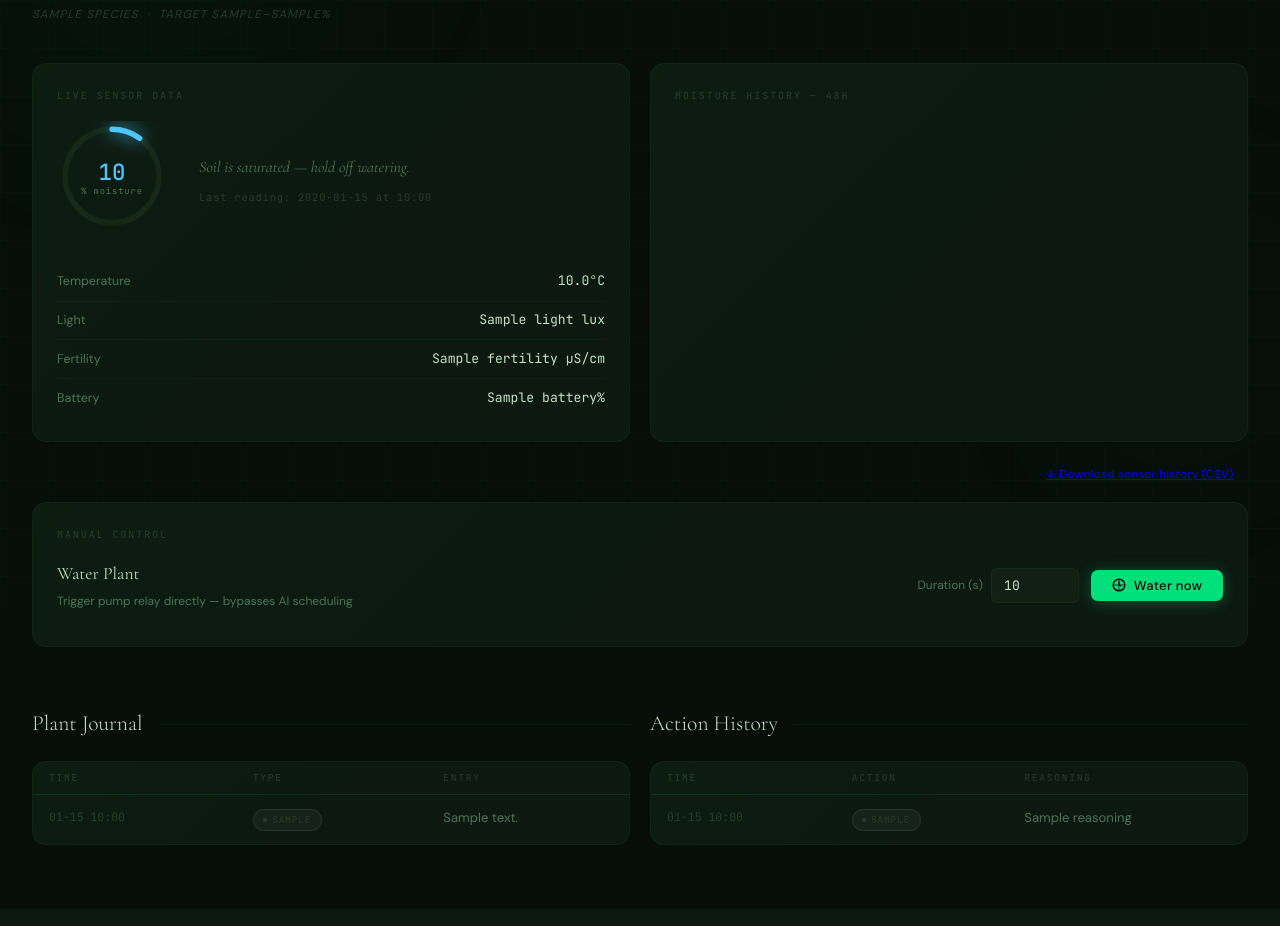
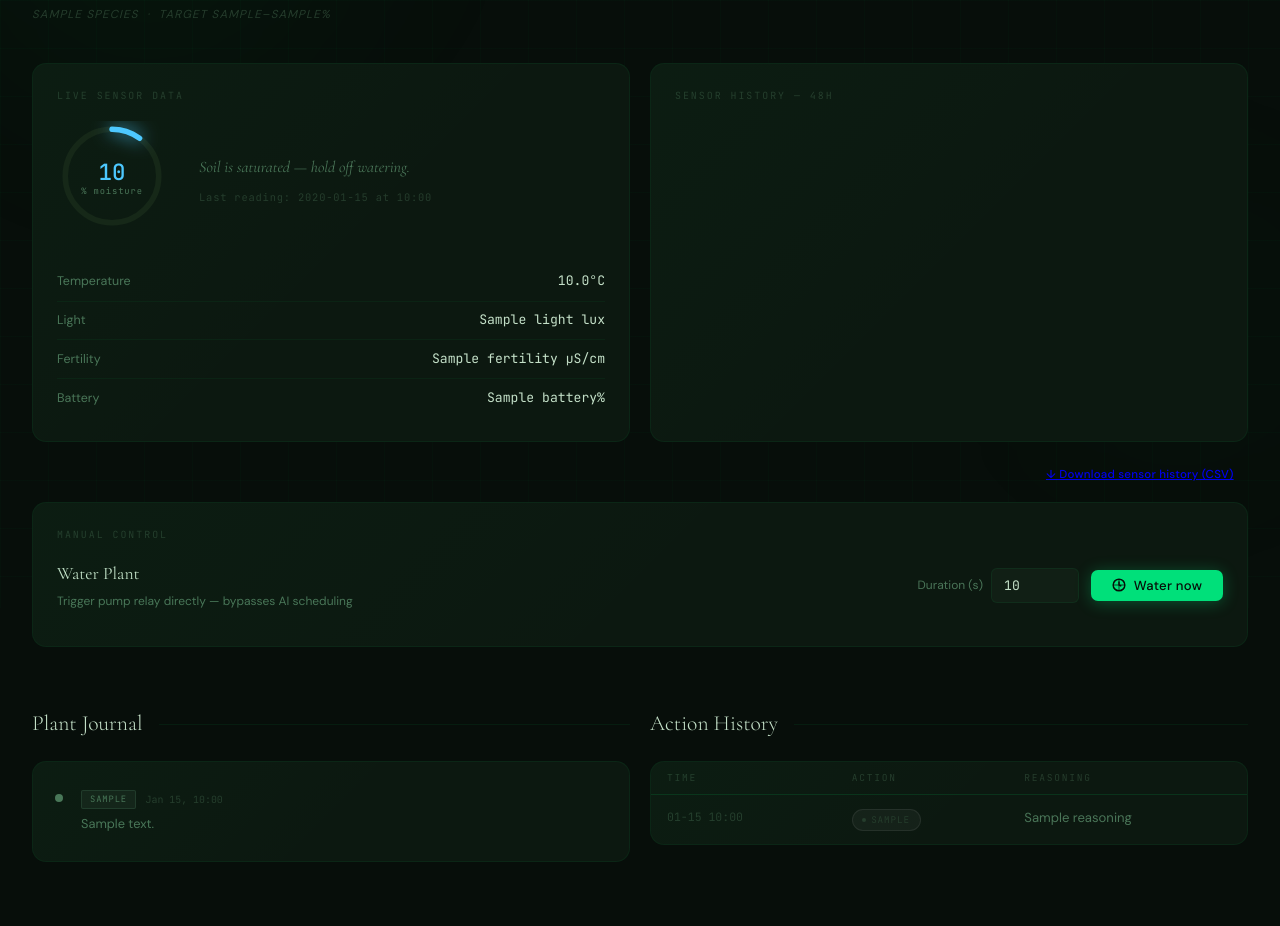
Before and after one commit to srihariwrites-droid/flora-autonomous-garden, a Python web app: template src/flora/dashboard/templates/plant.html in a window 1280 px wide. Shown: the part 192-1118 px from the top of the page. Before the commit the page ends 1037 px from the top, so only its background shows below. Run offline with Jinja, Linux system fonts and the light colour scheme; the template is opened without the code that fills it: most values are stand-ins (such as "Sample title", 1, 10 or a date in 2020); a map, chart or similar area stays blank; some libraries are stand-ins or nearby versions.

Commit message:
Dashboard: enhance plant detail page with timeline journal and empty states (#18) (#23)
- Convert Plant Journal from a table to a vertical timeline with colour-coded
  dot indicators (observation=blue, action=green, alert=red, note=grey/accent)
- Show 'No journal entries yet' placeholder when journal is empty
- Add 'No data yet' graceful empty state for the 48h sensor chart
- Fix chart container height to exactly 200px (was 220px)
- Rename chart card label to 'Sensor History — 48h'

Co-authored-by: Loom Builder <user@loom-engine.local>
Co-authored-by: Claude Sonnet 4.6 <noreply@anthropic.com>

```diff
--- a/src/flora/dashboard/templates/plant.html
+++ b/src/flora/dashboard/templates/plant.html
@@ -86,10 +86,11 @@
 
     <!-- Chart Card -->
     <div class="card fade-up-3">
-        <div class="card-label">Moisture History — 48h</div>
-        <div style="position: relative; height: 220px;">
+        <div class="card-label">Sensor History — 48h</div>
+        <div style="position: relative; height: 200px;">
             <canvas id="moistureChart"></canvas>
         </div>
+        <div id="chart-empty" style="display:none; font-size:0.75rem; color:var(--text-dim); padding:2rem 0; text-align:center;">No data yet</div>
     </div>
 
 </div>
@@ -133,40 +134,37 @@
 <!-- Journal + Actions -->
 <div class="grid grid-2">
 
-    {% if journal %}
     <div class="section fade-up-4">
         <div class="section-header">
             <h2 class="section-title">Plant Journal</h2>
             <div class="section-rule"></div>
         </div>
-        <div class="card" style="padding: 0;">
-            <div class="table-scroll">
-            <table class="data-table">
-                <thead>
-                    <tr>
-                        <th>Time</th>
-                        <th>Type</th>
-                        <th>Entry</th>
-                    </tr>
-                </thead>
-                <tbody>
-                {% for e in journal %}
-                <tr>
-                    <td class="mono" style="color: var(--text-dim); white-space: nowrap; font-size: 0.72rem;">{{ e.timestamp.strftime("%m-%d %H:%M") }}</td>
-                    <td>
-                        <span class="badge badge-{% if e.entry_type == 'observation' %}healthy{% elif e.entry_type == 'alert' %}critical{% else %}unknown{% endif %}" style="font-size: 0.58rem;">
-                            {{ e.entry_type }}
-                        </span>
-                    </td>
-                    <td style="line-height: 1.45;">{{ e.content }}</td>
-                </tr>
-                {% endfor %}
-                </tbody>
-            </table>
+        {% if journal %}
+        <div class="card" style="padding: 1rem 1.25rem;">
+            <div style="display: flex; flex-direction: column; gap: 0;">
+            {% for e in journal %}
+            {% set badge_color = '#4DC8FF' if e.entry_type == 'observation' else ('#00E07A' if e.entry_type == 'action' else ('#FF4D6A' if e.entry_type == 'alert' else '#4A7558')) %}
+            <div style="display: flex; gap: 1rem; padding: 0.75rem 0; {% if not loop.last %}border-bottom: 1px solid rgba(0,220,100,0.06);{% endif %}">
+                <!-- Timeline dot + line -->
+                <div style="display: flex; flex-direction: column; align-items: center; flex-shrink: 0; width: 12px; padding-top: 4px;">
+                    <div style="width: 8px; height: 8px; border-radius: 50%; background: {{ badge_color }}; flex-shrink: 0;"></div>
+                    {% if not loop.last %}<div style="width: 1px; flex: 1; background: rgba(0,220,100,0.1); margin-top: 4px;"></div>{% endif %}
+                </div>
+                <div style="flex: 1; min-width: 0;">
+                    <div style="display: flex; align-items: center; gap: 0.6rem; margin-bottom: 0.3rem; flex-wrap: wrap;">
+                        <span style="display: inline-block; padding: 0.12rem 0.5rem; border-radius: 2px; font-family: 'JetBrains Mono', monospace; font-size: 0.55rem; letter-spacing: 0.1em; text-transform: uppercase; background: {{ badge_color }}22; color: {{ badge_color }}; border: 1px solid {{ badge_color }}44;">{{ e.entry_type }}</span>
+                        <span class="mono" style="font-size: 0.62rem; color: var(--text-dim);">{{ e.timestamp.strftime("%b %d, %H:%M") }}</span>
+                    </div>
+                    <div style="font-size: 0.8rem; color: var(--text-muted); line-height: 1.5;">{{ e.content }}</div>
+                </div>
+            </div>
+            {% endfor %}
             </div>
         </div>
+        {% else %}
+        <div class="card" style="text-align: center; padding: 2rem; color: var(--text-dim); font-size: 0.75rem;">No journal entries yet</div>
+        {% endif %}
     </div>
-    {% endif %}
 
     {% if actions %}
     <div class="section fade-up-5">
@@ -214,6 +212,14 @@
     const labels   = readings.map(r => r.ts.slice(5, 16).replace('T', ' '));
     const moisture = readings.map(r => r.moisture);
     const temp     = readings.map(r => r.temperature);
+
+    if (!readings.length) {
+        const empty = document.getElementById("chart-empty");
+        const canvas = document.getElementById("moistureChart");
+        if (empty) empty.style.display = "block";
+        if (canvas) canvas.style.display = "none";
+        return;
+    }
 
     const ctx = document.getElementById("moistureChart");
     if (!ctx) return;
```
